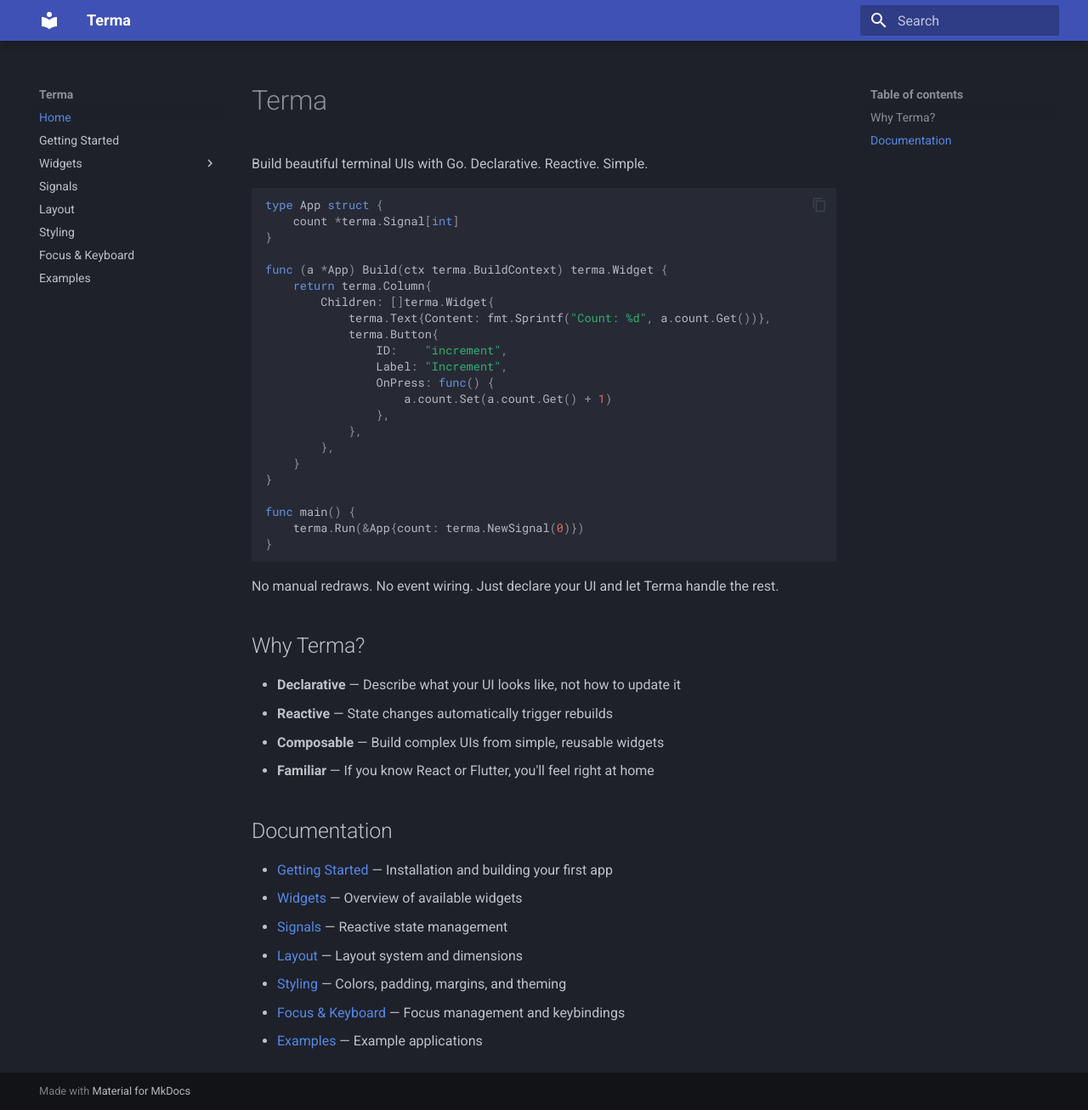
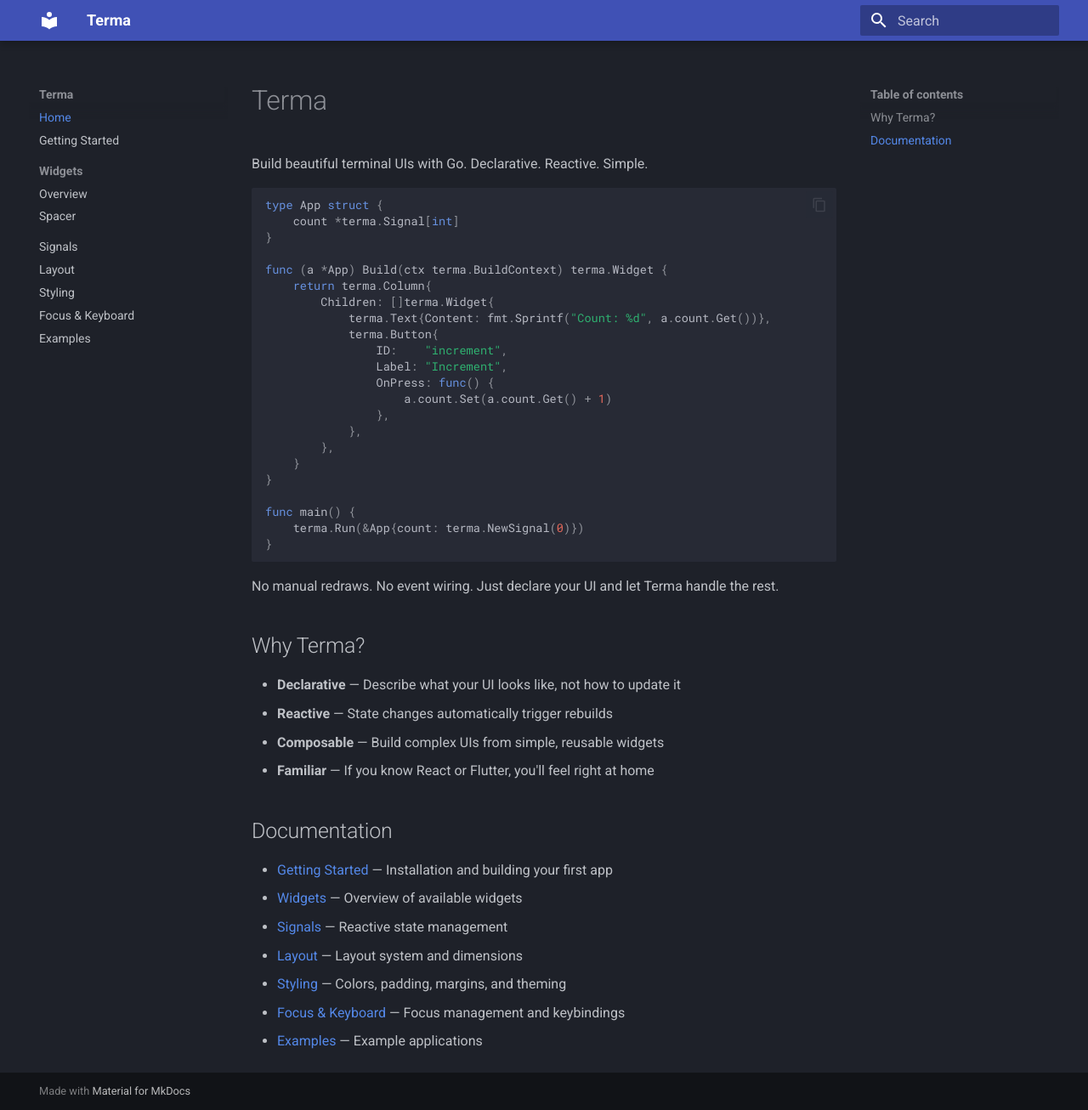
Before and after one commit to darrenburns/terma, an MkDocs documentation site: the page built from docs/index.md, in a window 1280 px wide and 1306 px high. Shown: the whole window at 85% size. Built offline with MkDocs 1.6.1 and Material for MkDocs 9.7.7, drawn with Linux system fonts in a browser that asks for light colours.

Commit message:
Add extra plugins for mkdocs

```diff
--- a/mkdocs.yml
+++ b/mkdocs.yml
@@ -9,12 +9,29 @@
     accent: cyan
   features:
     - content.code.copy
+    - content.code.annotate
+    - navigation.instant
+    - navigation.instant.progress
+    - navigation.sections
+    - navigation.top
+    - search.highlight
+    - search.suggest
+    - toc.follow
 
 markdown_extensions:
   - admonition
+  - pymdownx.details
   - pymdownx.highlight:
       anchor_linenums: true
+      line_spans: __span
+      pygments_lang_class: true
+  - pymdownx.inlinehilite
   - pymdownx.superfences
+  - pymdownx.tabbed:
+      alternate_style: true
+  - pymdownx.keys
+  - toc:
+      permalink: true
 
 nav:
   - Home: index.md
```
